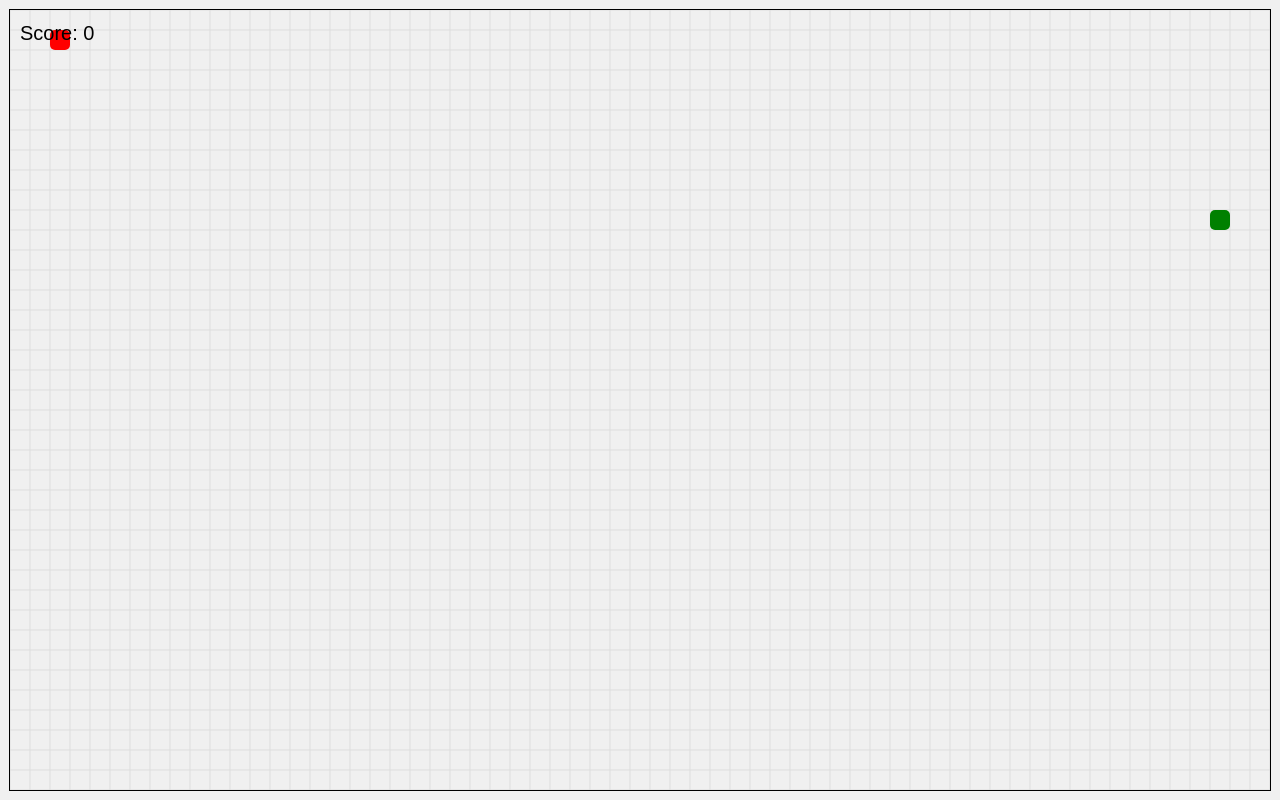
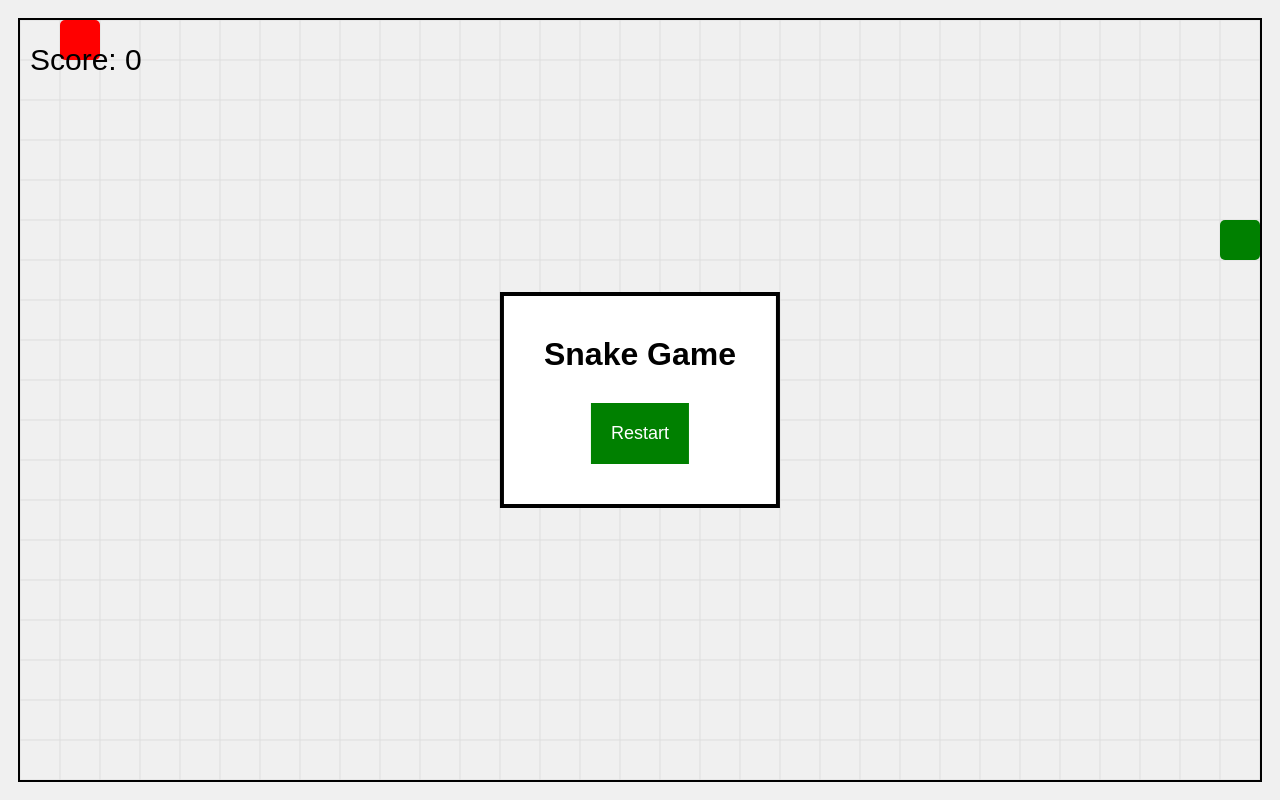
Before and after one commit to vatistasdimitris/snakegame, a plain HTML site: page snakegame.html in a window 1280 px wide. Drawn offline with Linux system fonts and the light colour scheme.

Commit message:
Update snakegame.html

```diff
--- a/snakegame.html
+++ b/snakegame.html
@@ -16,7 +16,7 @@
     }
 
     canvas {
-      border: 1px solid #000;
+      border: 2px solid #000;
     }
 
     #menu {
@@ -26,22 +26,23 @@
       left: 50%;
       transform: translate(-50%, -50%);
       background-color: #fff;
-      padding: 20px;
-      border: 2px solid #000;
+      padding: 40px;
+      border: 4px solid #000;
       text-align: center;
     }
 
     #menu h1 {
-      margin: 0 0 20px;
+      margin: 0 0 30px;
     }
 
     #restartBtn {
-      padding: 10px;
+      padding: 20px;
       background-color: #008000;
       color: #fff;
       border: none;
       cursor: pointer;
-      margin: 0 10px;
+      margin: 0 20px;
+      font-size: 18px;
     }
   </style>
   <title>Snake Game</title>
@@ -58,9 +59,9 @@
     // Game variables
     const canvas = document.getElementById("snakeCanvas");
     const ctx = canvas.getContext("2d");
-    const boxSize = 20;
-    const gridSize = 20;
-    let snake = [{ x: 10, y: 10 }];
+    const boxSize = 40;
+    const gridSize = 40;
+    let snake = [{ x: 5, y: 5 }];
     let food = getRandomFoodPosition();
     let direction = "right";
     let score = 0;
@@ -117,8 +118,8 @@
       drawRoundedRect(food.x * gridSize, food.y * gridSize, boxSize, boxSize, 5);
 
       ctx.fillStyle = "#000";
-      ctx.font = "20px Arial";
-      ctx.fillText("Score: " + score, 10, 30);
+      ctx.font = "30px Arial";
+      ctx.fillText("Score: " + score, 10, 50);
     }
 
     // Move the snake
@@ -171,7 +172,7 @@
 
     // Reset the game
     function resetGame() {
-      snake = [{ x: 10, y: 10 }];
+      snake = [{ x: 5, y: 5 }];
       food = getRandomFoodPosition();
       direction = "right";
       score = 0;
```
